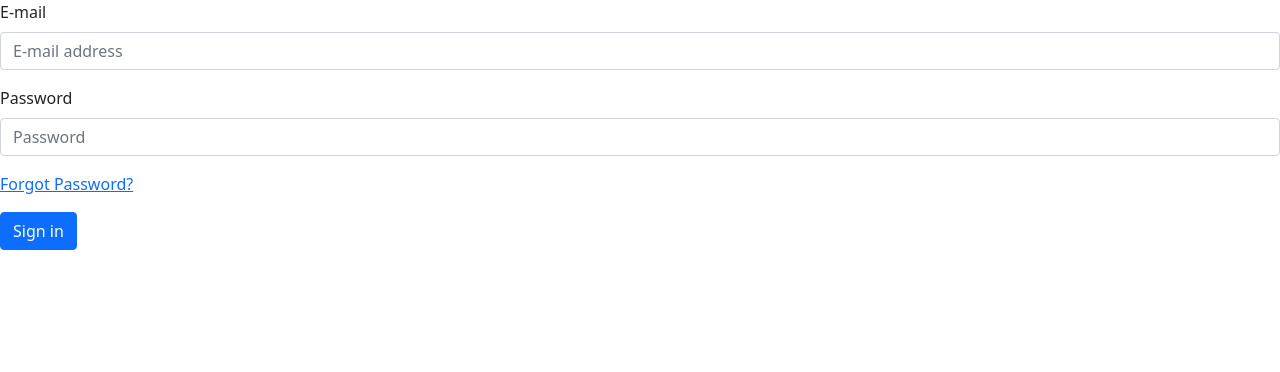
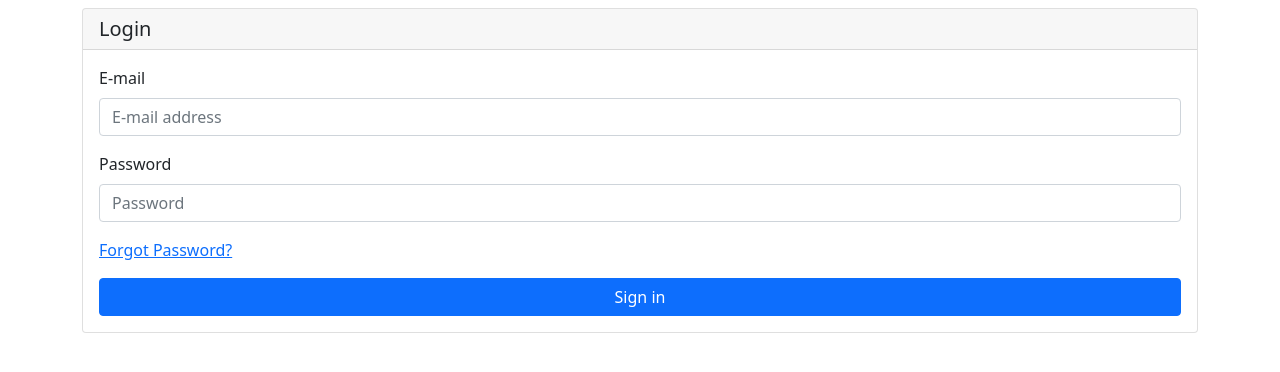
Before and after one commit to ufazuniversity/cce-2023-registration, a Django app: page /accounts/login/ in a window 1280 px wide. Shown: the part 56-428 px from the top of the page. Run offline with Django 4.2, Linux system fonts and the light colour scheme.

Commit message:
Created a login override template for allauth

```diff
--- a/cce_2023_registration/templates/account/login.html
+++ b/cce_2023_registration/templates/account/login.html
@@ -1,13 +1,24 @@
 {% extends 'base.html' %}
 
 {% block content %}
+    <div class="container my-2">
+
+        <div class="card">
+            <div class="card-header"><h2 class="lead my-0">Login</h2></div>
+            <div class="card-body">
                 <form action="{% url 'account_login' %}" class="login" method="POST">
                     {% csrf_token %}
                     {{ form }}
                     {% if redirect_field_value %}
                         <input type="hidden" name="{{ redirect_field_name }}" value="{{ redirect_field_value }}"/>
                     {% endif %}
-        <p><a href="{% url 'account_reset_password' %}" class="button secondaryAction">Forgot Password?</a></p>
+                    <p><a href="{% url 'account_reset_password' %}" class="button secondaryAction">Forgot Password?</a>
+                    </p>
+                    <div class="d-grid">
                         <button class="btn btn-primary" type="submit">Sign in</button>
+                    </div>
                 </form>
+            </div>
+        </div>
+    </div>
 {% endblock %}
```
Lines whose indentation alone changed are shown as unchanged.
